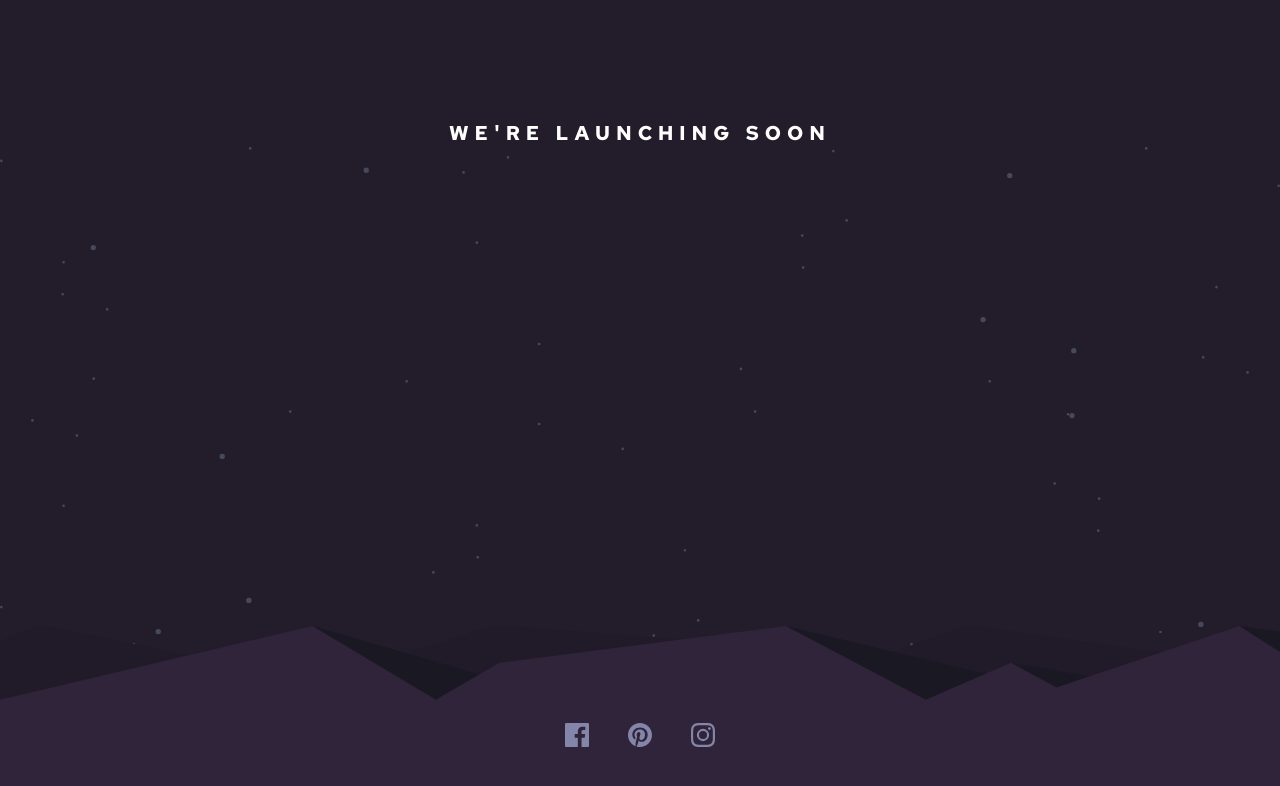
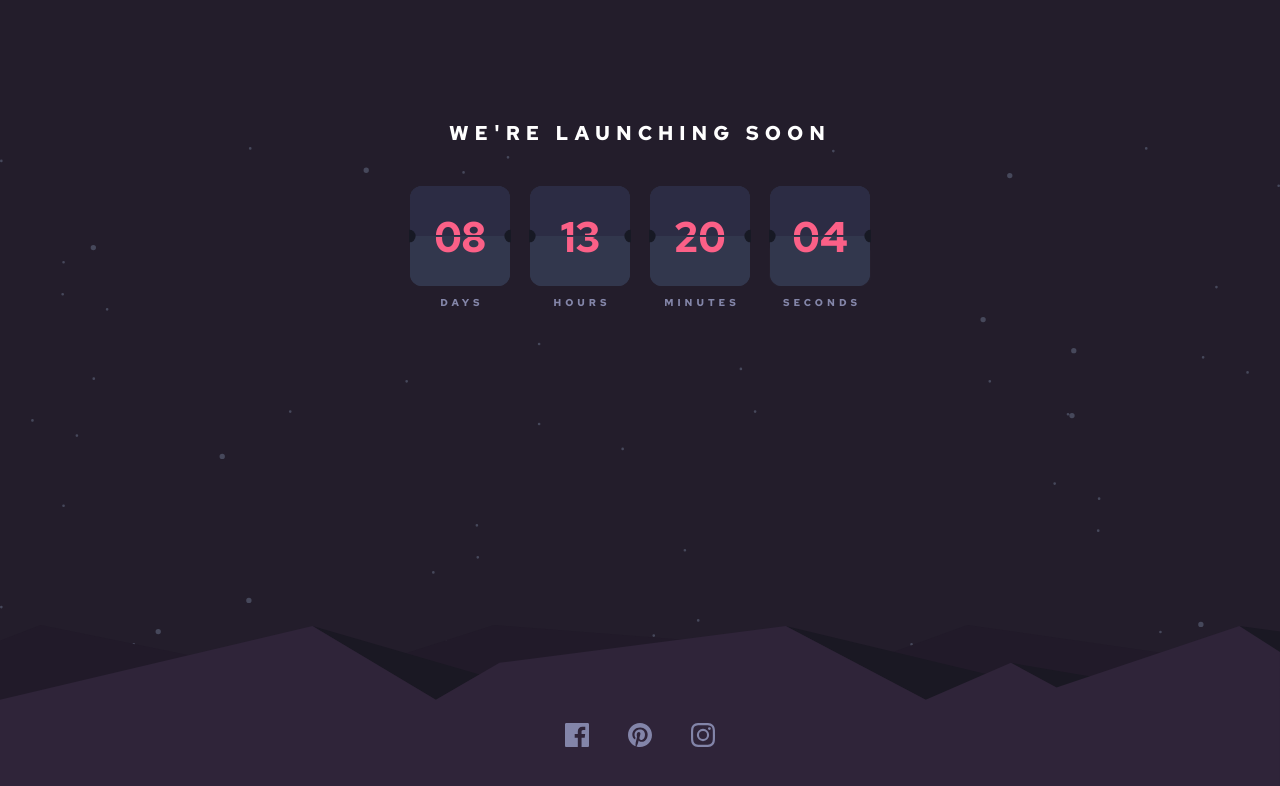
Before and after one commit to OmarBR41/launch-countdown, a React (Create React App) app: page / in a window 1280 px wide. Shown: the top 786 px of the page. Built offline with nearby package versions, Linux system fonts and the light colour scheme.

Commit message:
Add the countdown timer

```diff
--- a/src/components/App.js
+++ b/src/components/App.js
@@ -1,6 +1,7 @@
 import "./App.css";
 
 import Background from "./background/Background";
+import Timer from "./timer/Timer";
 import Footer from "./footer/Footer";
 
 function App() {
@@ -9,6 +10,7 @@ function App() {
       <Background />
       <main className="main">
         <p className="main__text">We're launching soon</p>
+        <Timer />
       </main>
       <Footer />
     </div>
--- /dev/null
+++ b/src/components/timer/Timer.css
@@ -0,0 +1,10 @@
+.timer {
+  position: relative;
+  display: flex;
+  z-index: 1000;
+}
+
+.timer--hidden {
+  position: absolute;
+  opacity: 0;
+}
--- /dev/null
+++ b/src/components/timer/Timer.js
@@ -0,0 +1,97 @@
+import React, { useEffect, useState } from "react";
+import "./Timer.css";
+
+import FlipUnitContainer from "./Cards.js";
+import Loader from "./Loader.js";
+
+const INITIAL_STATE = {
+  days: 0,
+  hours: 0,
+  minutes: 0,
+  seconds: 0,
+};
+
+const calculateTimeLeft = () => {
+  let year = new Date().getFullYear();
+  let difference = +new Date(`02/14/${year}`) - +new Date();
+  let timeLeft = {};
+
+  if (difference > 0) {
+    timeLeft = {
+      days: Math.floor(difference / (1000 * 60 * 60 * 24)),
+      hours: Math.floor((difference / (1000 * 60 * 60)) % 24),
+      minutes: Math.floor((difference / 1000 / 60) % 60),
+      seconds: Math.floor((difference / 1000) % 60),
+    };
+  }
+
+  return timeLeft;
+};
+
+export default function Timer() {
+  const [loading, setLoading] = useState(true);
+  const [timeLeft, setTimeLeft] = useState(INITIAL_STATE);
+
+  const [dayShuffle, setDayShuffle] = useState(true);
+  const [hourShuffle, setHourShuffle] = useState(true);
+  const [minuteShuffle, setMinuteShuffle] = useState(true);
+  const [secondShuffle, setSecondShuffle] = useState(true);
+
+  useEffect(() => {
+    setTimeLeft(calculateTimeLeft());
+  }, []);
+
+  useEffect(() => {
+    const timer = setInterval(() => {
+      const newTimeLeft = calculateTimeLeft();
+
+      if (newTimeLeft.days !== timeLeft.days) {
+        setDayShuffle((dayShuffle) => !dayShuffle);
+      }
+      if (newTimeLeft.hours !== timeLeft.hours) {
+        setHourShuffle((hourShuffle) => !hourShuffle);
+      }
+      if (newTimeLeft.minutes !== timeLeft.minutes) {
+        setMinuteShuffle((minuteShuffle) => !minuteShuffle);
+      }
+      if (newTimeLeft.seconds !== timeLeft.seconds) {
+        setSecondShuffle((secondShuffle) => !secondShuffle);
+      }
+      setTimeLeft(calculateTimeLeft());
+
+      if (loading) {
+        setTimeout(setLoading(false), 2000);
+      }
+    }, 1000);
+    // Clear timeout if the component is unmounted
+    return () => clearTimeout(timer);
+  }, [timeLeft, loading]);
+
+  return (
+    <>
+      <div className={`timer ${loading ? "timer--hidden" : ""}`}>
+        <FlipUnitContainer
+          digit={timeLeft.days}
+          unit="days"
+          shuffle={dayShuffle}
+        />
+        <FlipUnitContainer
+          digit={timeLeft.hours}
+          unit="hours"
+          shuffle={hourShuffle}
+        />
+        <FlipUnitContainer
+          digit={timeLeft.minutes}
+          unit="minutes"
+          shuffle={minuteShuffle}
+        />
+        <FlipUnitContainer
+          digit={timeLeft.seconds}
+          unit="seconds"
+          shuffle={secondShuffle}
+        />
+      </div>
+      {loading && <Loader />}
+    </>
+  );
+}
```
